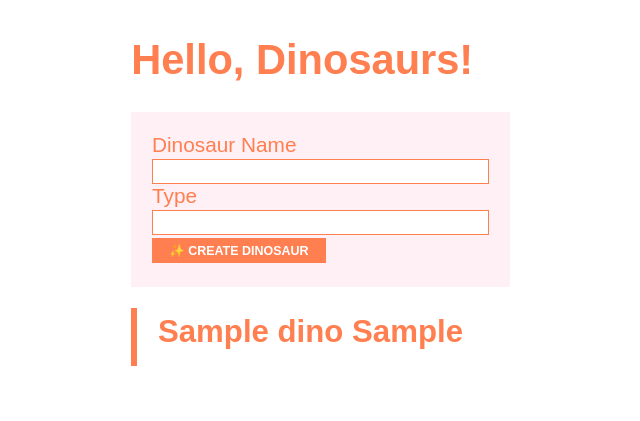
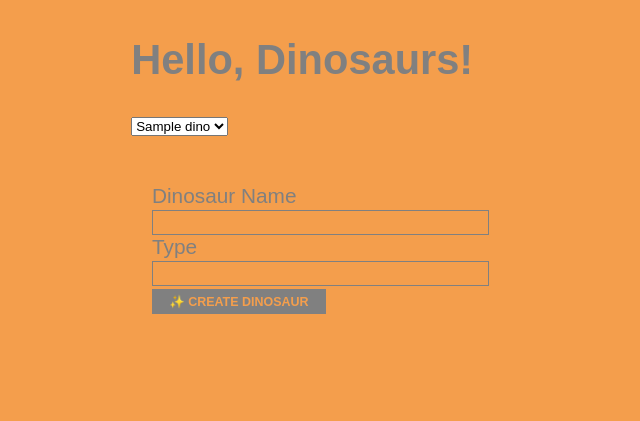
Before and after one commit to Gururaj/dinoexplorer, a Python web app: template templates/home.html in a window 1280 px wide. Shown: the top 421 px of the page, without its empty margins (309-949 px from the left). Run offline with Jinja, Linux system fonts and the light colour scheme; the template is opened without the code that fills it: most values are stand-ins (such as "Sample title", 1, 10 or a date in 2020).

Commit message:
Fixing the html for testing

```diff
--- a/static/css/dino.css
+++ b/static/css/dino.css
@@ -3,7 +3,7 @@
 }
 
 .dino-create-card {
-  background-color: var(--secondary-color);
+  background-color: var(--bg-color);
   padding: 1em;
 }
 
--- a/static/css/style.css
+++ b/static/css/style.css
@@ -1,7 +1,11 @@
 :root {
-  --bg-color: white;
-  --main-color: coral;
+  --bg-color: #F49E4C;
+  --main-color: gray;
   --secondary-color: lavenderblush;
+}
+
+.mainBody {
+  background: var(--bg-color)
 }
 
 * {
@@ -10,6 +14,7 @@
 
 body {
   color: var(--main-color);
+  background-color: var(--bg-color);
   font-size: 1.3em;
   font-family: sans-serif;
   display: grid;
@@ -18,26 +23,31 @@ body {
 
 h2 {
   margin: 0;
+  background-color: var(--bg-color);
   padding-bottom: 0.3em;
 }
 
 hr {
   border: 1px solid var(--main-color);
+  background-color: var(--bg-color);
   border-bottom: none;
 }
 
 label {
   display: block;
+  background-color: var(--bg-color);
 }
 
 label span {
   min-width: 9ch;
+  background-color: var(--bg-color);
   display: inline-block;
 }
 
 input {
   border: 1px solid var(--main-color);
   color: inherit;
+  background-color: var(--bg-color);
   padding: 0.3em;
 }
 
--- a/templates/_dino_content.html
+++ b/templates/_dino_content.html
@@ -3,8 +3,11 @@
 <div class="dino-card" data-dino-id="{{ dino.id }}">
   <div class="dino-content">
     <h2>
+
+      <option value="{{ dino.name }}">{{ dino.name }}</option>
+      <!-- </select>
       <span data-dino-name="{{ dino.name }}">{{ dino.name }}</span>
-      <span data-dino-dinoType="{{ dino.dinoType }}">{{ dino.dinoType }}</span>
+      <span data-dino-dinoType="{{ dino.dinoType }}">{{ dino.dinoType }}</span> -->
     </h2>
   </div>
 </div>
--- a/templates/_dino_create_form.html
+++ b/templates/_dino_create_form.html
@@ -1,6 +1,6 @@
 <!-- templates/_dino_create_form.html -->
 
-<form>
+<form class="mainBody">
   <label>
     <span>Dinosaur Name</span>
     <input name="name" type="text" value="" />
--- a/templates/home.html
+++ b/templates/home.html
@@ -10,18 +10,22 @@
   <link rel="stylesheet" href="{{ url_for('static', filename='css/dino.css') }}">
 </head>
 
-<body>
+<body class="mainBody">
 
   <h1>
     Hello, Dinosaurs!
   </h1>
+
+  <div class="dino-list">
+    <select class="dino-name" name="name">
+      {% for dino in dinos %}
+      {% include "_dino_content.html" %}
+      {% endfor %}
+    </select>
+  </div>
+
   <div class="dino-create-card">
     {% include "_dino_create_form.html" %}
-  </div>
-  <div class="dino-list">
-    {% for dino in dinos %}
-    {% include "_dino_content.html" %}
-    {% endfor %}
   </div>
 
   {% if config['DEBUG'] %}
```
